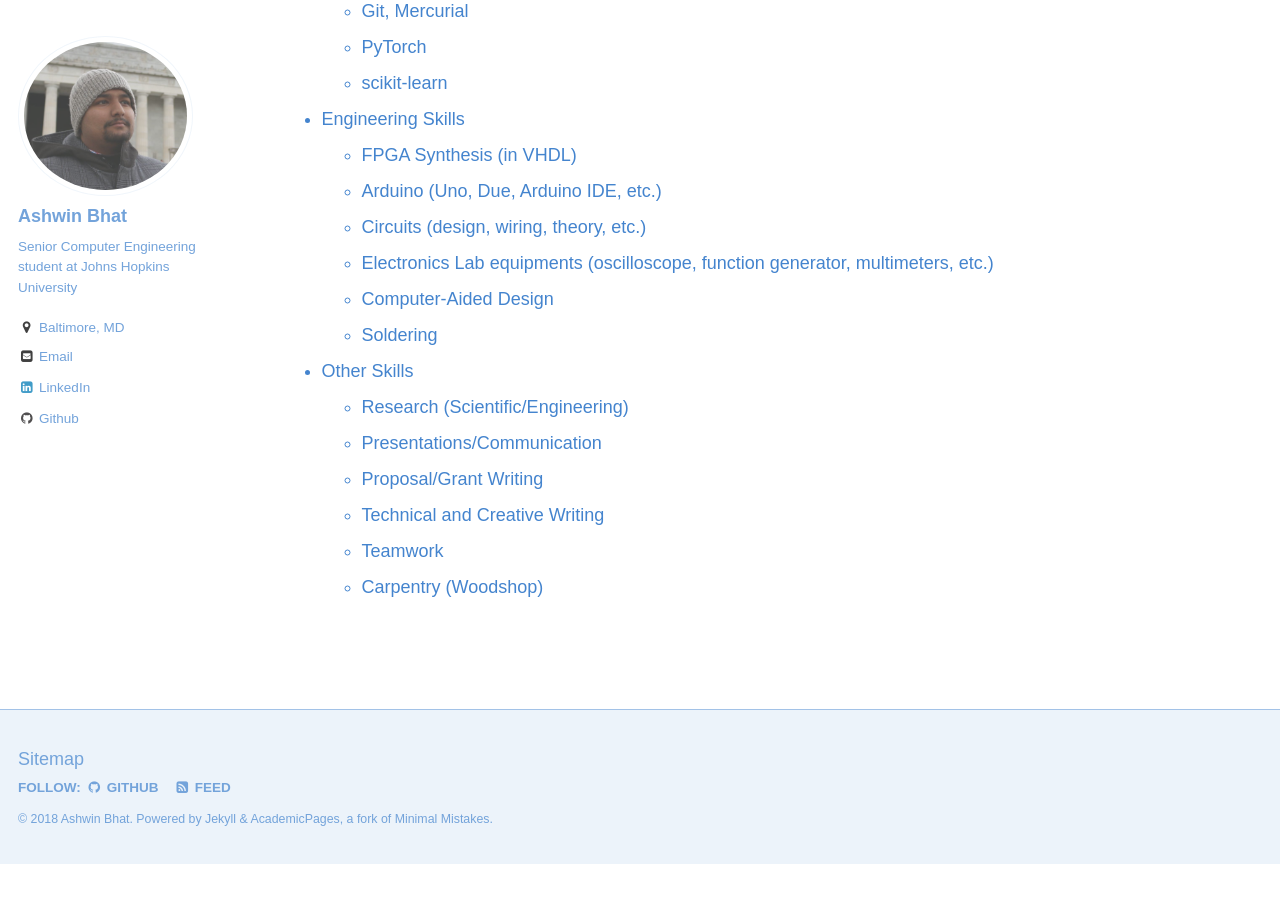
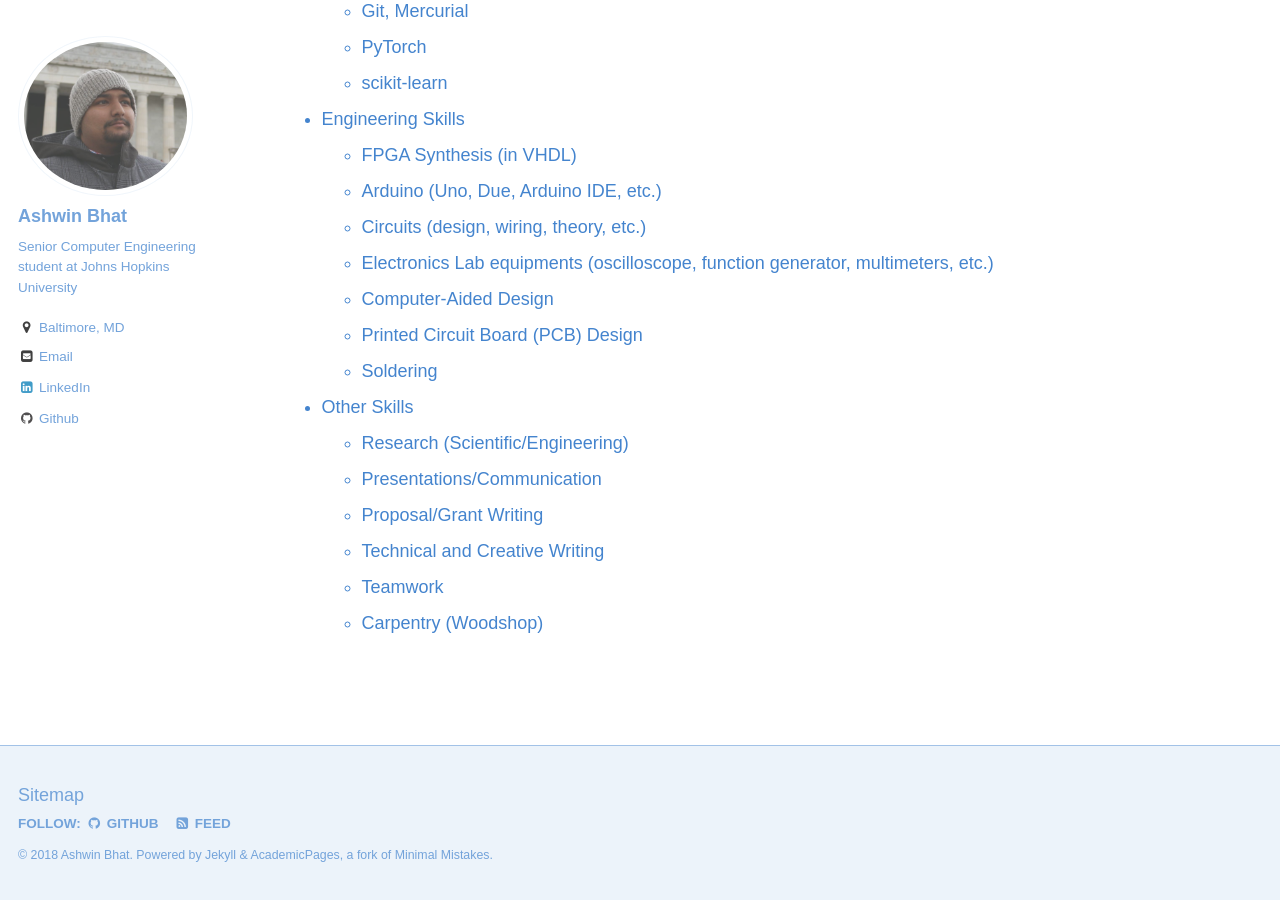
Before and after one commit to The-Shwin/the-shwin.github.io, a Jekyll site: the page built from _pages/cv.md, in a window 1280 px wide and 900 px high, scrolled down 1695 px. Built offline with Jekyll 4.4.1, drawn with Linux system fonts in a browser that asks for light colours; some web fonts are replaced; before the commit the page ends 2559 px from its top, so only the background shows below that.

Commit message:
Update cv.md

```diff
--- a/_pages/cv.md
+++ b/_pages/cv.md
@@ -57,6 +57,7 @@ Skills
   * Circuits (design, wiring, theory, etc.)
   * Electronics Lab equipments (oscilloscope, function generator, multimeters, etc.)
   * Computer-Aided Design
+  * Printed Circuit Board (PCB) Design
   * Soldering
 * Other Skills
   * Research (Scientific/Engineering)
```
